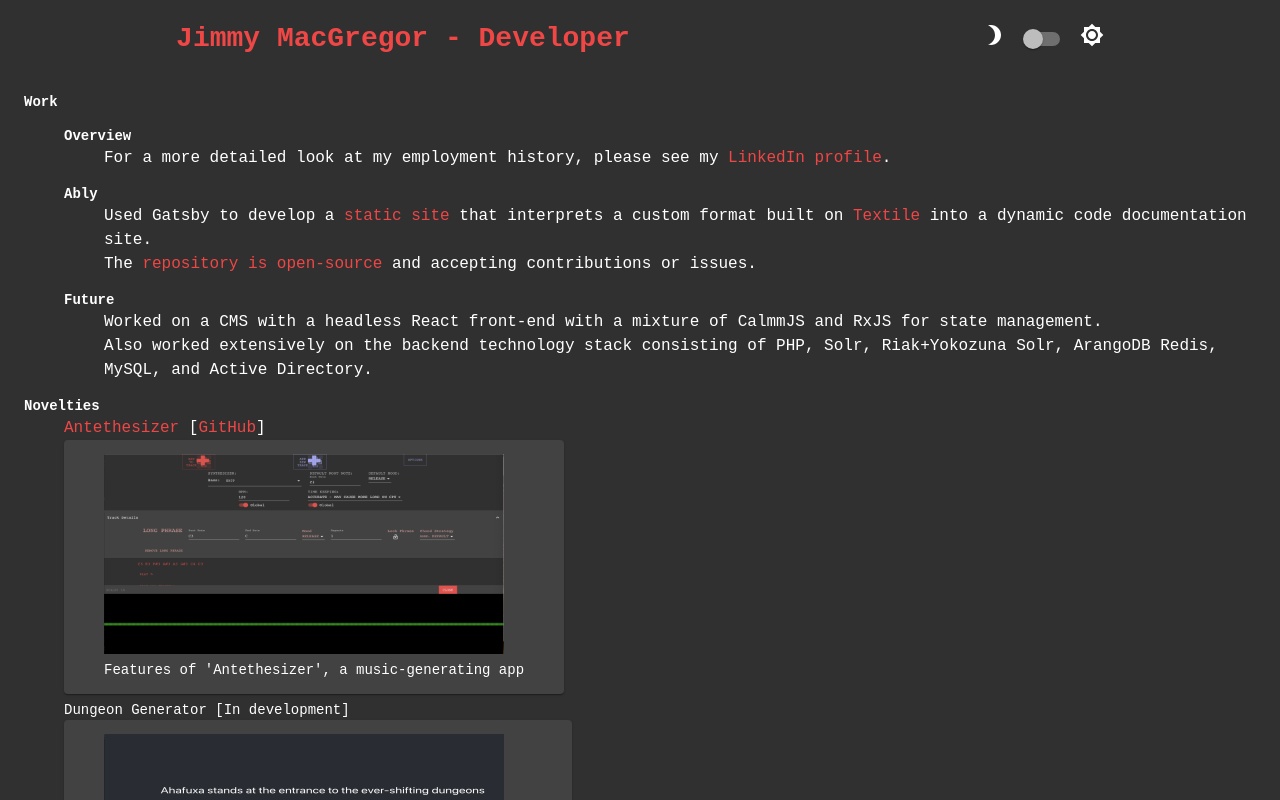
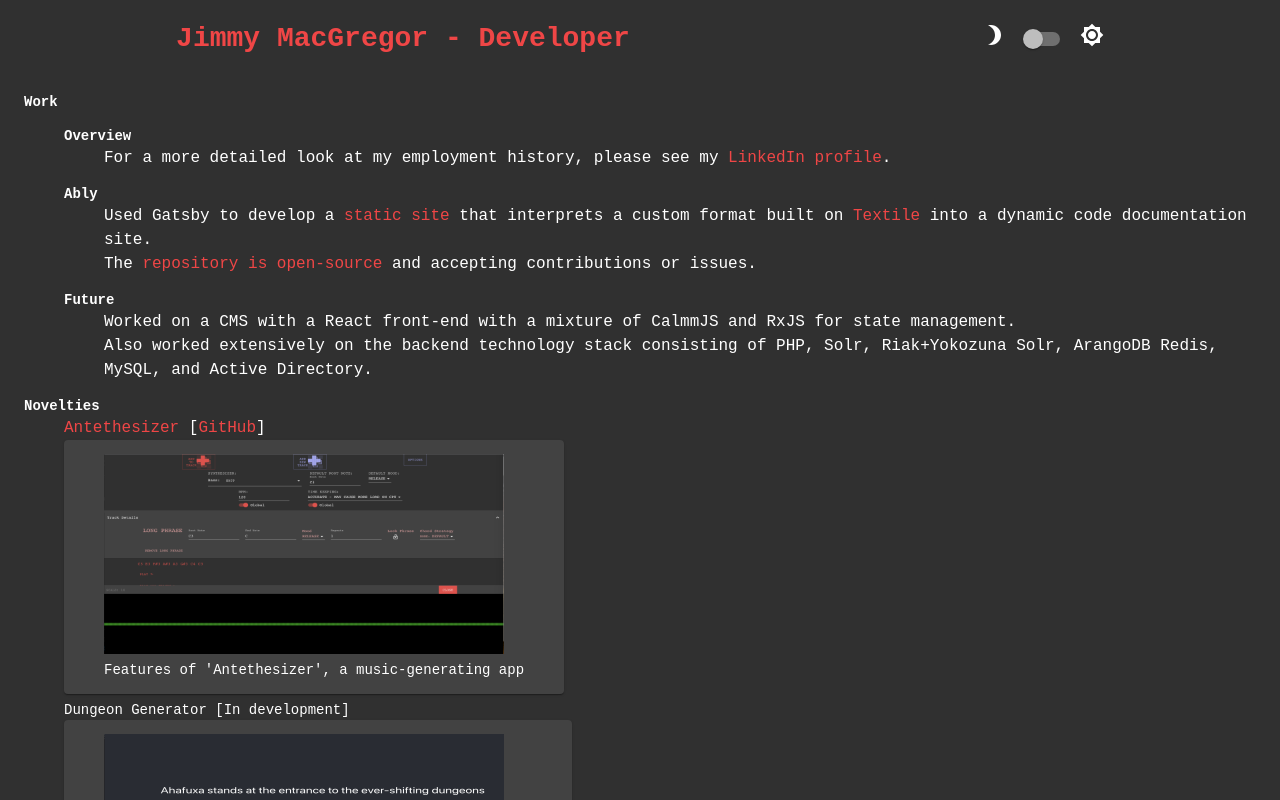
Before and after one commit to MymmiJ/personal-site, a React app: page / in a window 1280 px wide. Shown: the top 800 px of the page. Built offline with nearby package versions, Linux system fonts and the light colour scheme.

Commit message:
Correction

```diff
--- a/src/Home/index.js
+++ b/src/Home/index.js
@@ -17,7 +17,7 @@ const Home = () => {
             <Typography>The <Link href="https://github.com/ably/docs">repository is open-source</Link> and accepting contributions or issues.</Typography>
           ]}/>,
           <DefinitionList header="Future" entries={[
-            <Typography>Worked on a CMS with a headless React front-end with a mixture of CalmmJS and RxJS for state management.</Typography>,
+            <Typography>Worked on a CMS with a React front-end with a mixture of CalmmJS and RxJS for state management.</Typography>,
             <Typography>Also worked extensively on the backend technology stack consisting of PHP, Solr, Riak+Yokozuna Solr, ArangoDB Redis, MySQL, and Active Directory.</Typography>
           ]}/>
         ]}/>
```
